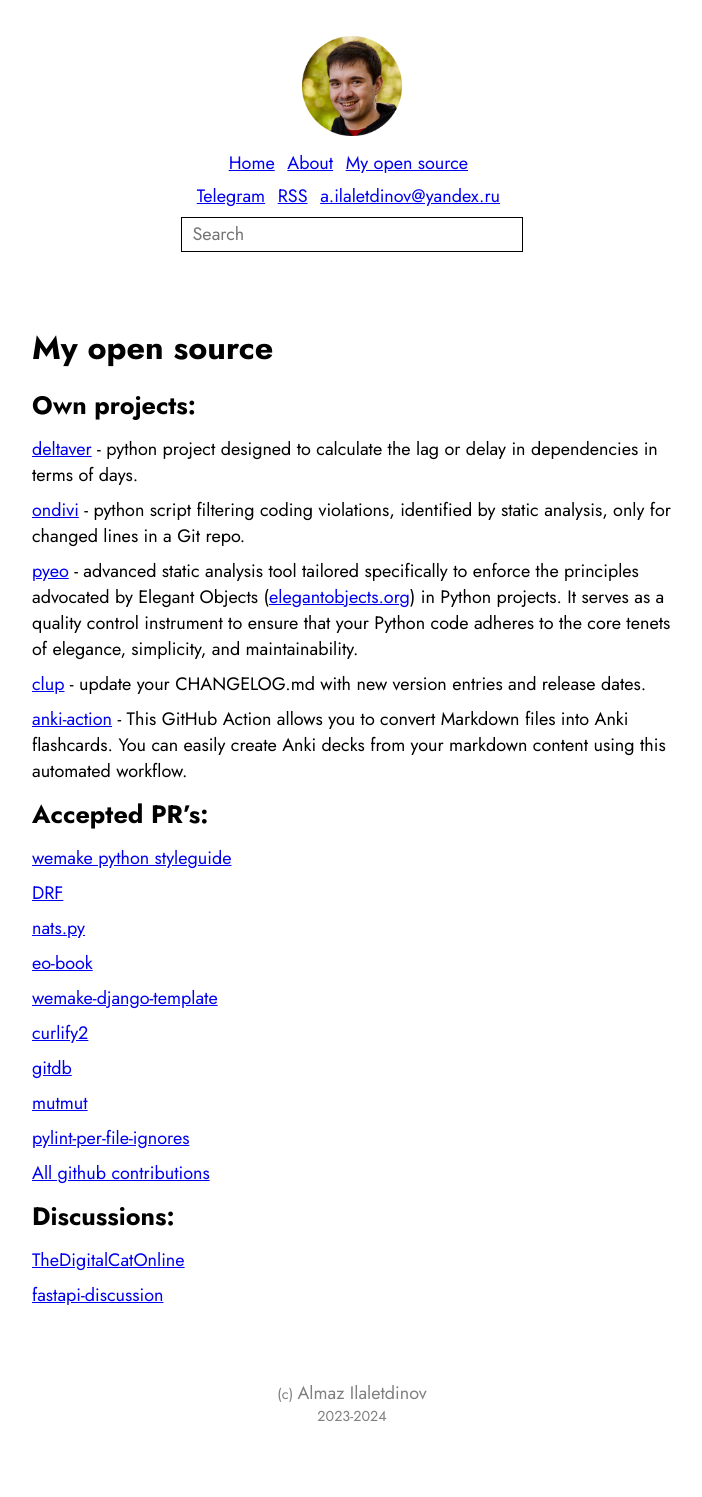
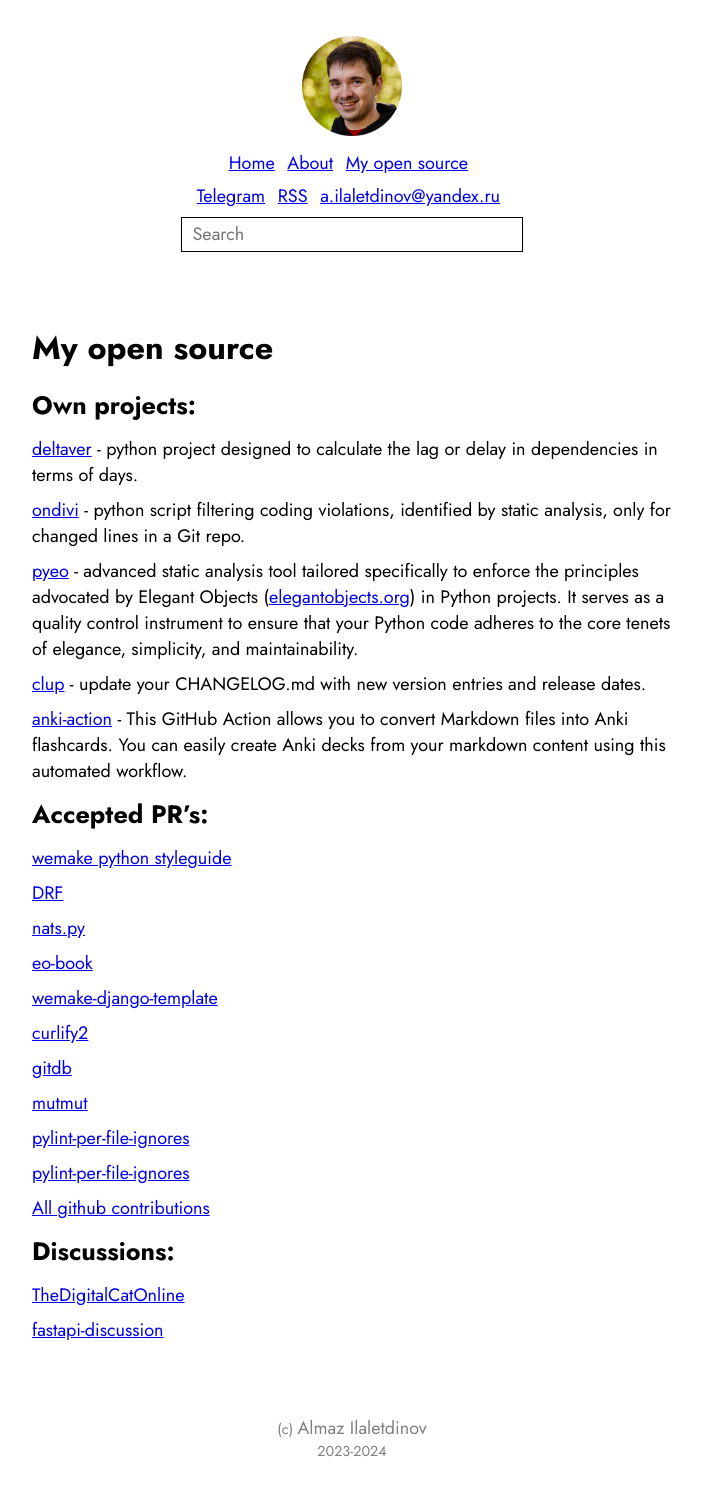
Before and after one commit to blablatdinov/blog, a Jekyll site: the page built from static/open_source.md, in a window 1280 px wide. Shown: the whole page, without its empty margins (288-990 px from the left). Built offline with Jekyll 4.4.1, drawn with Linux system fonts in a browser that asks for light colours; before the commit the page ends 1462 px from its top, so only the background shows below that.

Commit message:
Update open source page

```diff
--- a/static/open_source.md
+++ b/static/open_source.md
@@ -40,6 +40,8 @@
 
 [pylint-per-file-ignores](https://github.com/christopherpickering/pylint-per-file-ignores/pulls?q=is%3Apr+is%3Aclosed+author%3Ablablatdinov)
 
+[pylint-per-file-ignores](https://github.com/yegor256/awesome-cfp/pulls?q=is%3Apr+is%3Aclosed+author%3Ablablatdinov)
+
 [All github contributions](https://github.com/search?q=-owner%3Ablablatdinov+author%3Ablablatdinov&type=pullrequests&p=4)
 
 ## Discussions:
```
